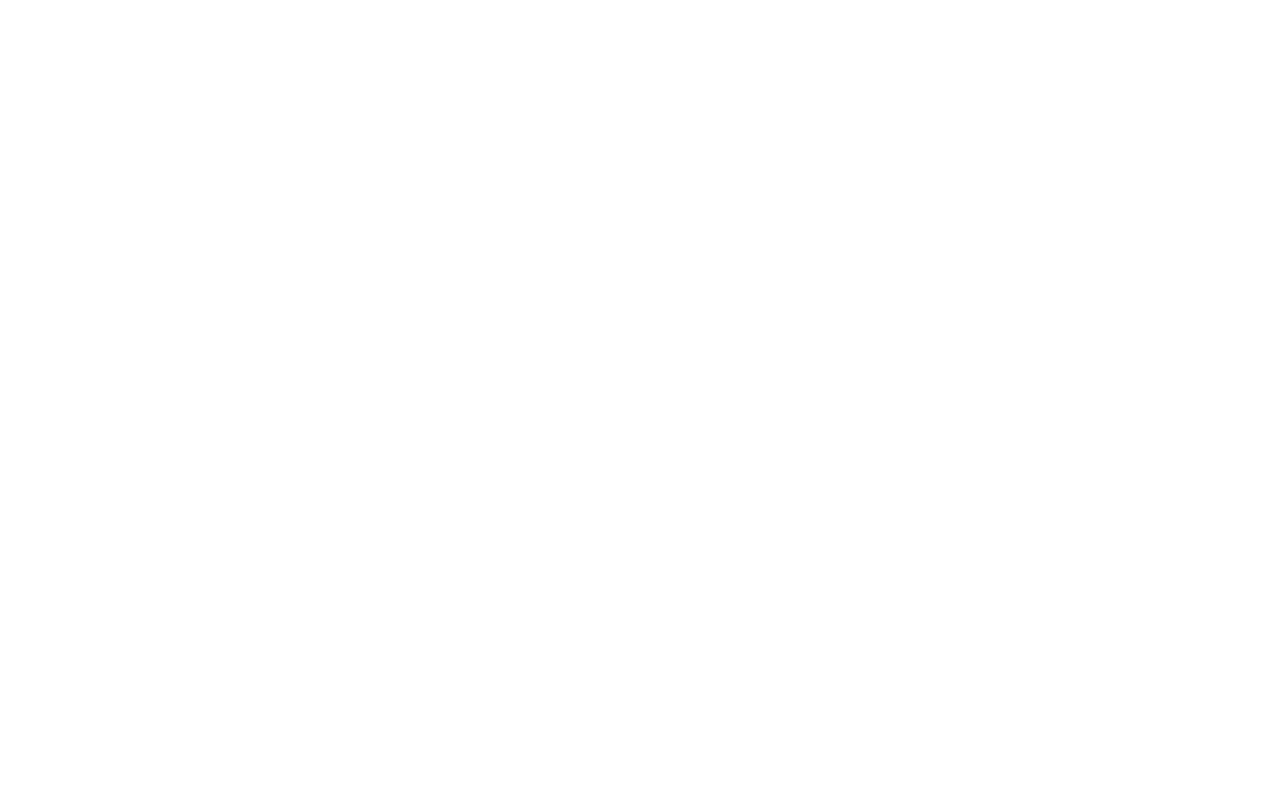
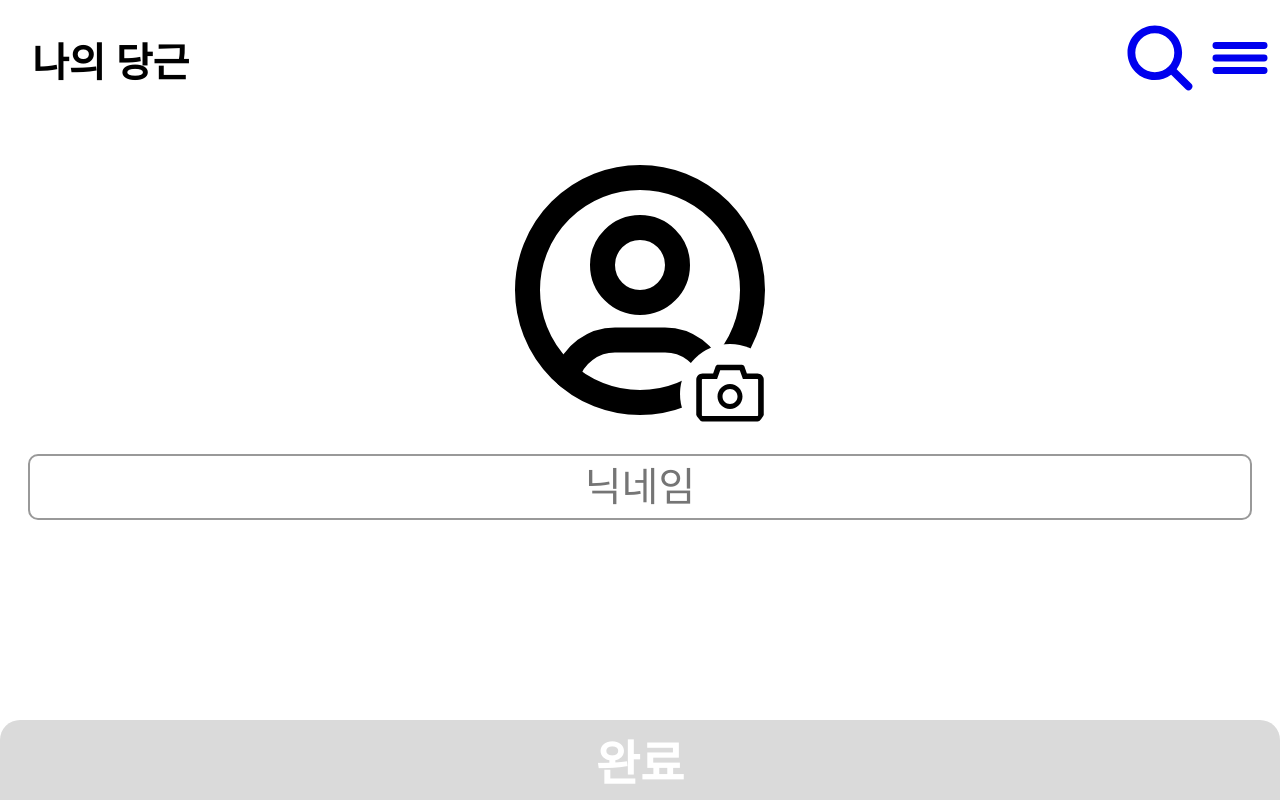
Before and after one commit to Jun-Jinu/carrot-clone, a React (Create React App) app: page /myprofile in a window 1280 px wide. Before the commit this address had no page. Built offline with nearby package versions, Linux system fonts and the light colour scheme.

Commit message:
add MyProfilePage

```diff
--- a/src/App.js
+++ b/src/App.js
@@ -13,6 +13,7 @@
 import ChattingListPage from "./components/MainPage/pages/ChattingListPage";
 import LikeListPage from "./components/MainPage/pages/LikeListPage";
 import NewFeedPage from "./components/MainPage/pages/NewFeedPage";
+import MyProfilePage from "./components/MainPage/pages/MyProfilePage";
 
 function App() {
     return (
@@ -34,6 +35,7 @@
                     />
                     <Route path="/like_list" element={<LikeListPage />} />
                     <Route path="/new_feed" element={<NewFeedPage />} />
+                    <Route path="/myprofile" element={<MyProfilePage />} />
                 </Routes>
             </BrowserRouter>
         </div>
--- /dev/null
+++ b/src/components/MainPage/pages/MyProfilePage.js
@@ -0,0 +1,16 @@
+import React from "react";
+
+import MainTopBar from "../../utils/MainTopBar";
+
+import MyProfile from "./view/MyProfile";
+
+const MyProfilePage = () => {
+    return (
+        <>
+            <MainTopBar menuNum={1} />
+            <MyProfile />
+        </>
+    );
+};
+
+export default MyProfilePage;
--- a/src/components/MainPage/pages/view/MenuProfile.js
+++ b/src/components/MainPage/pages/view/MenuProfile.js
@@ -21,9 +21,12 @@
                 </div>
                 <span className="menu-name nickname">닉네임</span>
             </div>
-            <div className="profile-btn-container">
-                <button className="btn-profile-change">프로필 수정</button>
-            </div>
+
+            <Link to="/myprofile" style={{ textDecoration: "none" }}>
+                <div className="profile-btn-container">
+                    <button className="btn-profile-change">프로필 수정</button>
+                </div>
+            </Link>
             <Link to="/sell_list" style={{ textDecoration: "none" }}>
                 <div className="menu-container">
                     <div className="menu-icon">
--- /dev/null
+++ b/src/components/MainPage/pages/view/MyProfile.js
@@ -0,0 +1,139 @@
+import React, { useState } from "react";
+import styled from "styled-components";
+
+import { TbUserCircle, TbTrash } from "react-icons/tb";
+import { AiOutlineCamera } from "react-icons/ai";
+import { BsImages } from "react-icons/bs";
+
+import "./MyProfile.scss";
+
+export const ModalContainer = styled.div`
+    display: flex;
+    justify-content: center;
+    align-items: center;
+    height: 100%;
+    position: relative;
+`;
+
+export const ModalBackdrop = styled.div`
+    position: fixed;
+    display: flex;
+    justify-content: center;
+    align-items: end;
+
+    width: 100%;
+    height: 100%;
+
+    left: 0;
+    right: 0;
+    bottom: 0;
+
+    margin: auto;
+    background-color: rgba(0, 0, 0, 0.2);
+    z-index: 999;
+`;
+
+export const ModalView = styled.div.attrs((props) => ({
+    role: "dialog",
+}))`
+    display: flex;
+    flex-direction: column;
+    justify-content: center;
+    align-items: center;
+    background-color: white;
+
+    width: 100vw;
+    height: 20vh;
+    padding: 20px 0;
+    border: 4px solid #aaa;
+    border-radius: 20px 20px 0 0;
+    position: relative;
+`;
+
+export const ModalList = styled.div`
+    display: flex;
+    align-items: center;
+
+    padding-left: 40px;
+
+    width: 100%;
+    margin: auto;
+
+    &:hover {
+        cursor: pointer;
+    }
+`;
+
+export const ModalText = styled.span`
+    font-size: 40px;
+    font-weight: 400;
+    margin-left: 30px;
+`;
+
+const MyProfile = () => {
+    const [isChange, setIsChange] = useState(false);
+    const [isOpen, setIsOpen] = useState(false); // 하단 모달 상태
+
+    const openModalHandler = (event) => {
+        setIsOpen(!isOpen);
+    };
+
+    return (
+        <div className="myprofile-container">
+            <ModalContainer>
+                {isOpen ? (
+                    <ModalBackdrop onClick={openModalHandler}>
+                        <ModalView
+                            onClick={(event) => {
+                                //모달창을 누를때 꺼지지않게 함
+                                event.stopPropagation();
+                            }}
+                        >
+                            <ModalList
+                                onClick={() => {
+                                    //프로필 사진 설정 후 모달 닫기
+                                    openModalHandler();
+                                }}
+                            >
+                                <BsImages size="50px" />
+                                <ModalText>앨범에서 선택</ModalText>
+                            </ModalList>
+
+                            <ModalList
+                                onClick={() => {
+                                    //프로필사진 초기화 후 모달 닫기
+                                    openModalHandler();
+                                }}
+                            >
+                                <TbTrash size="50px" />
+                                <ModalText>프로필 사진 삭제</ModalText>
+                            </ModalList>
+                        </ModalView>
+                    </ModalBackdrop>
+                ) : null}
+            </ModalContainer>
+
+            <div className="myprofile-img-container">
+                <TbUserCircle size="300px" />
+                <AiOutlineCamera
+                    className="myprofile-btn myprofile-change-btn"
+                    onClick={openModalHandler}
+                />
+            </div>
+
+            <input className="myprofile-nickname" placeholder="닉네임" />
+
+            <button
+                className={
+                    isChange === false
+                        ? "myprofile-done-btn"
+                        : "myprofile-btn myprofile-done-btn myprofile-changed-btn"
+                }
+            >
+                완료
+            </button>
+        </div>
+    );
+};
+
+export default MyProfile;
--- /dev/null
+++ b/src/components/MainPage/pages/view/MyProfile.scss
@@ -0,0 +1,62 @@
+.myprofile-btn {
+    &:hover {
+        cursor: pointer;
+    }
+}
+
+.myprofile-container {
+    //position: relative;
+    display: flex;
+    flex-direction: column;
+
+    align-items: center;
+    vertical-align: center;
+}
+
+.myprofile-img-container {
+    position: relative;
+    margin: 20px 0 10px 0;
+}
+
+.myprofile-change-btn {
+    position: absolute;
+    right: 10px;
+    bottom: 0px;
+
+    font-size: 80px;
+
+    background-color: #fff;
+    border-radius: 100px;
+    padding: 10px;
+    z-index: 1;
+}
+
+.myprofile-nickname {
+    width: 95vw;
+    height: 7.5vh;
+
+    font-size: 2.5rem;
+    text-align: center;
+
+    border: 2px solid #999;
+    border-radius: 10px;
+}
+
+.myprofile-done-btn {
+    position: fixed;
+    bottom: 0;
+
+    width: 100vw;
+    height: 10vh;
+
+    font-size: 3rem;
+    font-weight: 600;
+    color: white;
+    background-color: #dadada;
+    border: none;
+    border-radius: 20px 20px 0 0;
+}
+
+.myprofile-changed-btn {
+    background-color: #ff931e;
+}
--- a/src/components/MainPage/pages/view/NewFeedView.js
+++ b/src/components/MainPage/pages/view/NewFeedView.js
@@ -37,15 +37,18 @@
     display: flex;
     justify-content: center;
     align-items: center;
+
     width: 100%;
     height: 100%;
+
     top: 0;
     left: 0;
     right: 0;
     bottom: 0;
+
     margin: auto;
     background-color: rgba(0, 0, 0, 0.5);
-    z-index: 1;
+    z-index: 999;
 `;
 
 export const ModalView = styled.div.attrs((props) => ({
```
